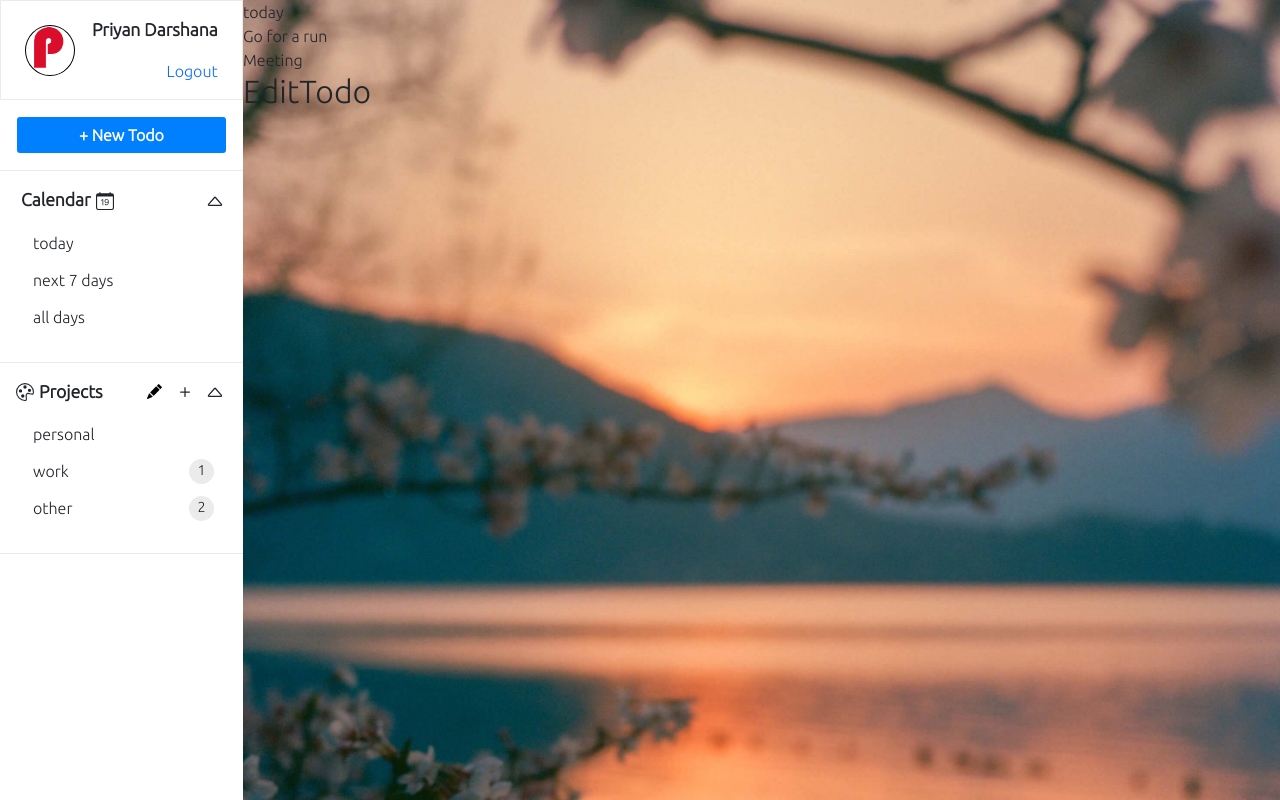
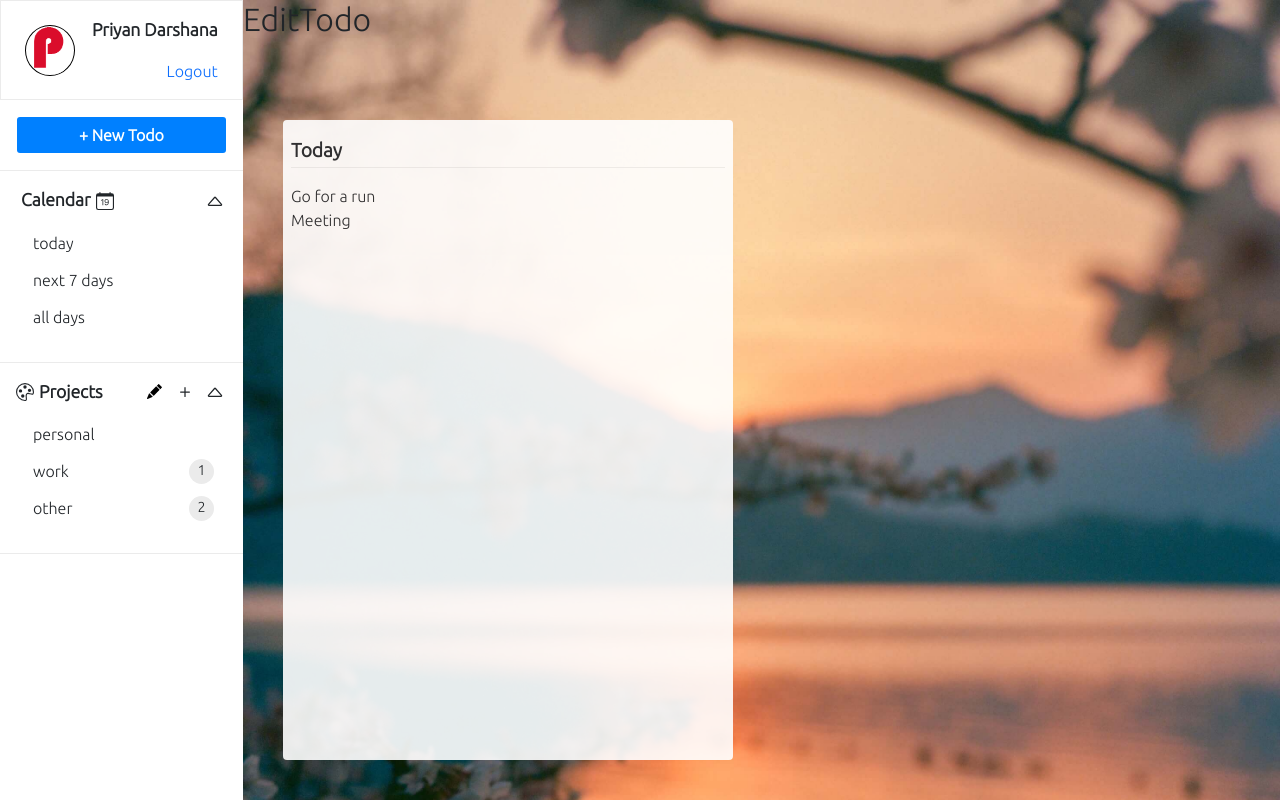
Before and after one commit to priyan1995/React-fundamenals, a React (Create React App) app: page /todo in a window 1280 px wide. Built offline with nearby package versions, Linux system fonts and the light colour scheme.

Commit message:
stylling

```diff
--- a/src/todo/todo.css
+++ b/src/todo/todo.css
@@ -29,6 +29,7 @@
   background-image: url("./images/todo_background.jpg");
   background-repeat: no-repeat;
   background-size: cover;
+  position: relative;
 }
 
 /* pd-user */
@@ -382,3 +383,31 @@
 .pd-project-form button:hover {
   filter: brightness(1.1);
 }
+
+
+/* Todos */
+.pd-todo-list {
+  width: 450px;
+  height: 80%;
+  background-color: white;
+
+  position: absolute;
+  bottom: 40px;
+  left: 40px;
+
+  border-radius: 4px;
+  opacity: 0.9;
+
+  padding: 0 0.5rem 0.5rem 0.5rem;
+}
+.pd-todo-list .selected-project {
+  margin: 1rem 0;
+  text-transform: capitalize;
+  font-size: 1.2rem;
+  font-weight: bold;
+  padding-bottom: 2px;
+  border-bottom: 1px solid #eeeeee;
+}
+.pd-todo-list .todos {
+  overflow-y: auto;
+}
```
